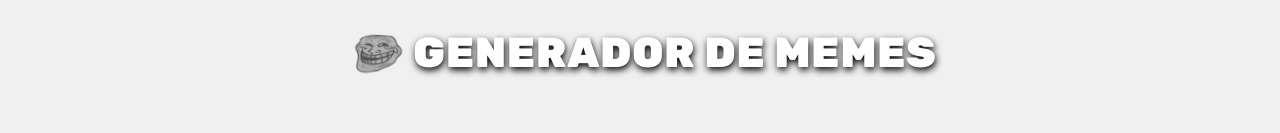
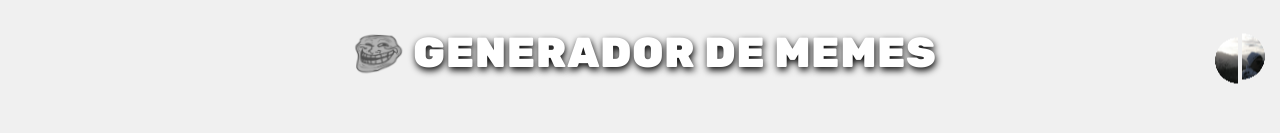
Before and after one commit to mgmaxi/meme-generator, a React (Create React App) app: page / in a window 1280 px wide. Shown: the top 133 px of the page. Built offline with nearby package versions, Linux system fonts and the light colour scheme; no server answers.

Commit message:
Add btnSocial to personal web

```diff
--- a/src/App.js
+++ b/src/App.js
@@ -1,11 +1,15 @@
 import MemeGenerator from './components/MemeGenerator/MemeGenerator';
+import BtnSocial from './components/BtnSocial/BtnSocial.js';
+import cardImage from './assets/cardImage.jpg';
 import './App.css';
+
 function App() {
-	return (
-		<div className="App">
-			<MemeGenerator />
-		</div>
-	);
+  return (
+    <div className="App">
+      <MemeGenerator />
+      <BtnSocial url="https://mgm.netlify.app" cardImage={cardImage} />
+    </div>
+  );
 }
 
 export default App;
--- /dev/null
+++ b/src/components/BtnSocial/BtnSocial.js
@@ -0,0 +1,19 @@
+import React from 'react';
+import './btnSocial.css';
+
+const btnSocial = ({ cardImage, url }) => {
+  return (
+    <div className="card-visual">
+      <a
+        href={url}
+        target="_blank"
+        rel="noreferrer"
+        className="card-img-container"
+      >
+        <img className="card-img" src={cardImage} alt="CardImage" />
+      </a>
+    </div>
+  );
+};
+
+export default btnSocial;
--- /dev/null
+++ b/src/components/BtnSocial/btnSocial.css
@@ -0,0 +1,42 @@
+.card-img {
+  position: absolute;
+  top: 35px;
+  right: 15px;
+  width: 50px;
+  height: 50px;
+  object-fit: cover;
+  --m: radial-gradient(circle farthest-side at right, #000 99%, #0000) 0 100%/46%
+      92% no-repeat,
+    radial-gradient(circle farthest-side at left, #000 99%, #0000) 100% 0/46%
+      92% no-repeat;
+  -webkit-mask: var(--m);
+  mask: var(--m);
+  filter: grayscale(0.5);
+  transition: 0.1s linear;
+  transform: translatey(0px);
+  animation: float 6s ease-in-out infinite;
+  cursor: pointer;
+}
+
+.card-img:hover {
+  -webkit-mask-position: 7.5% 50%, 92.5% 50%;
+  mask-position: 7.5% 50%, 92.5% 50%;
+  filter: grayscale(0);
+}
+
+/* Animations */
+
+@keyframes float {
+  0% {
+    box-shadow: 0 5px 15px 0px rgba(0, 0, 0, 0.6);
+    transform: translatey(0px);
+  }
+  50% {
+    box-shadow: 0 25px 15px 0px rgba(0, 0, 0, 0.2);
+    transform: translatey(-25px);
+  }
+  100% {
+    box-shadow: 0 5px 15px 0px rgba(0, 0, 0, 0.6);
+    transform: translatey(0px);
+  }
+}
--- a/src/components/MemeGenerator/memeGenerator.css
+++ b/src/components/MemeGenerator/memeGenerator.css
@@ -1,11 +1,11 @@
-.headerContainer{
+.headerContainer {
   position: relative;
   display: flex;
   justify-content: center;
   align-items: center;
 }
 
-h1{
+h1 {
   color: #fff;
   text-shadow: 1px 3px 7px #000;
   text-transform: uppercase;
@@ -16,34 +16,36 @@ h1{
   letter-spacing: 1px;
 }
 
-.logo{
+.logo {
   margin: 0 10px;
   width: 50px;
-    animation:  movement 1s infinite alternate-reverse ease-in, invert 1s infinite alternate-reverse ease-in;
+  animation: movement 1s infinite alternate-reverse ease-in,
+    invert 1s infinite alternate-reverse ease-in;
 }
 
-.memeGeneratorContainer{
+.memeGeneratorContainer {
   display: flex;
   align-items: center;
   justify-content: center;
 }
 
-.memeSettings{
+.memeSettings {
   display: flex;
   flex-direction: column;
   justify-content: center;
   align-items: center;
 }
 
-.titleText{
+.titleText {
   margin: 25px 0 5px 0;
 }
 
-input{
+input {
   margin: 5px 0 8px 0;
 }
 
-select, input {
+select,
+input {
   height: 35px;
   width: 300px;
   font-size: 18px;
@@ -58,37 +60,36 @@ button {
   border: none;
   border-radius: 5px;
   background-color: rgb(196, 196, 196);
-    transition: all .3s ease-in-out;
+  transition: all 0.3s ease-in-out;
 }
 
-
-button:hover{
+button:hover {
   transform: scale(1.02);
   background-color: rgb(176, 176, 176);
 }
 
-.btnDownload{
+.btnDownload {
   width: 310px;
   color: #fff;
   background-color: rgb(0, 0, 0);
 }
 
-figure{
+figure {
   position: relative;
   display: flex;
   justify-content: center;
   align-items: center;
-    height: 425px ;
+  height: 425px;
   width: 425px;
   background-color: #000;
 }
 
-.memeImage{
-    height: 400px ;
+.memeImage {
+  height: 400px;
   width: 400px;
 }
 
-.memeText{
+.memeText {
   position: absolute;
   margin: auto;
   bottom: 15px;
@@ -106,38 +107,44 @@ figure{
 /* Animation */
 
 @keyframes movement {
-    from {transform: rotate(15deg);}
-    to {transform: rotate(-25deg);}
+  from {
+    transform: rotate(15deg);
+  }
+  to {
+    transform: rotate(-25deg);
+  }
 }
 
 @keyframes invert {
-   from {filter: invert(0);}
-    to {filter: invert(100%);}
+  from {
+    filter: invert(0);
+  }
+  to {
+    filter: invert(100%);
+  }
 }
 
 /* MEDIA QUERIES */
 
 @media only screen and (max-width: 900px) {
-
-    .logo{
+  .logo {
     position: absolute;
     top: 5px;
     left: 5px;
   }
 
-    .memeGeneratorContainer{
+  .memeGeneratorContainer {
     flex-direction: column;
     height: auto;
   }
 
-    figure{
-        height: 325px ;
+  figure {
+    height: 325px;
     width: 325px;
   }
 
-    .memeImage{
-        height: 300px ;
+  .memeImage {
+    height: 300px;
     width: 300px;
   }
-
 }
```
Also changed, not shown: src/assets/cardImage.jpg (added). Lines whose indentation alone changed are shown as unchanged.
